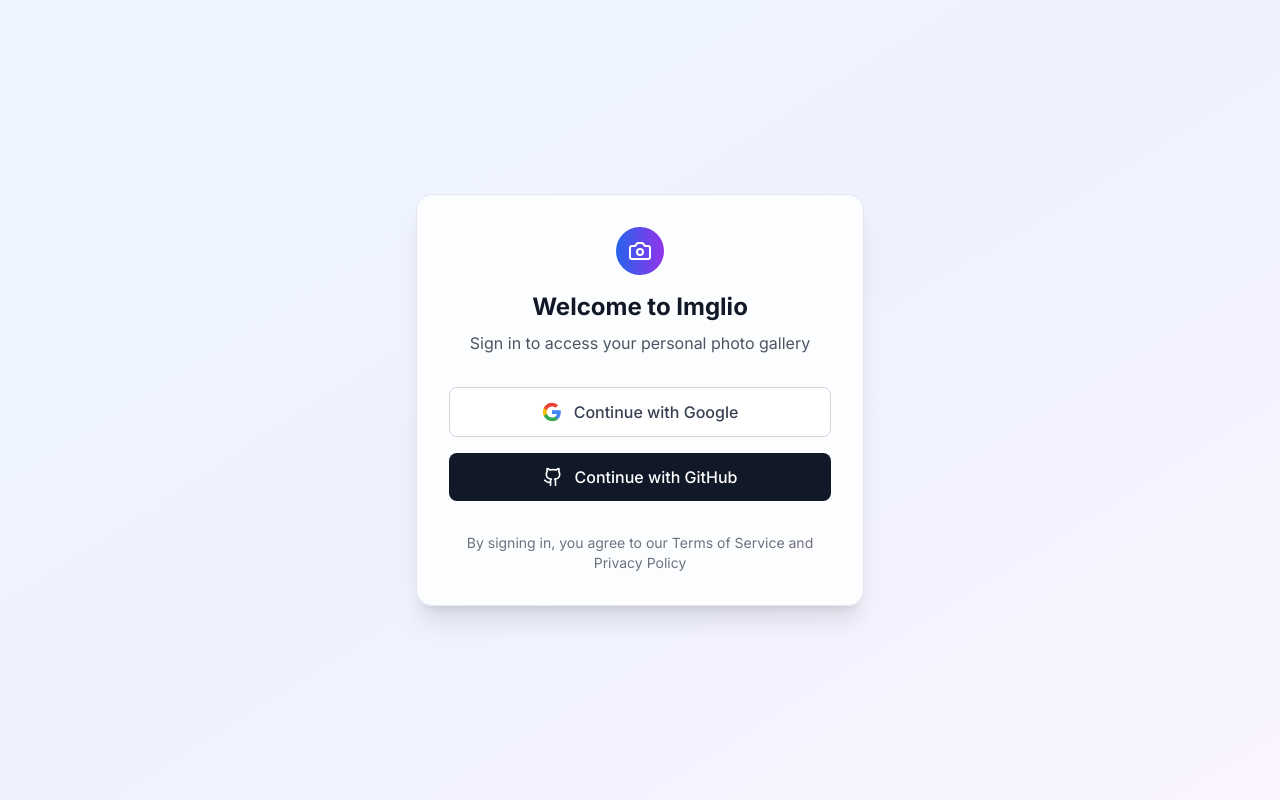
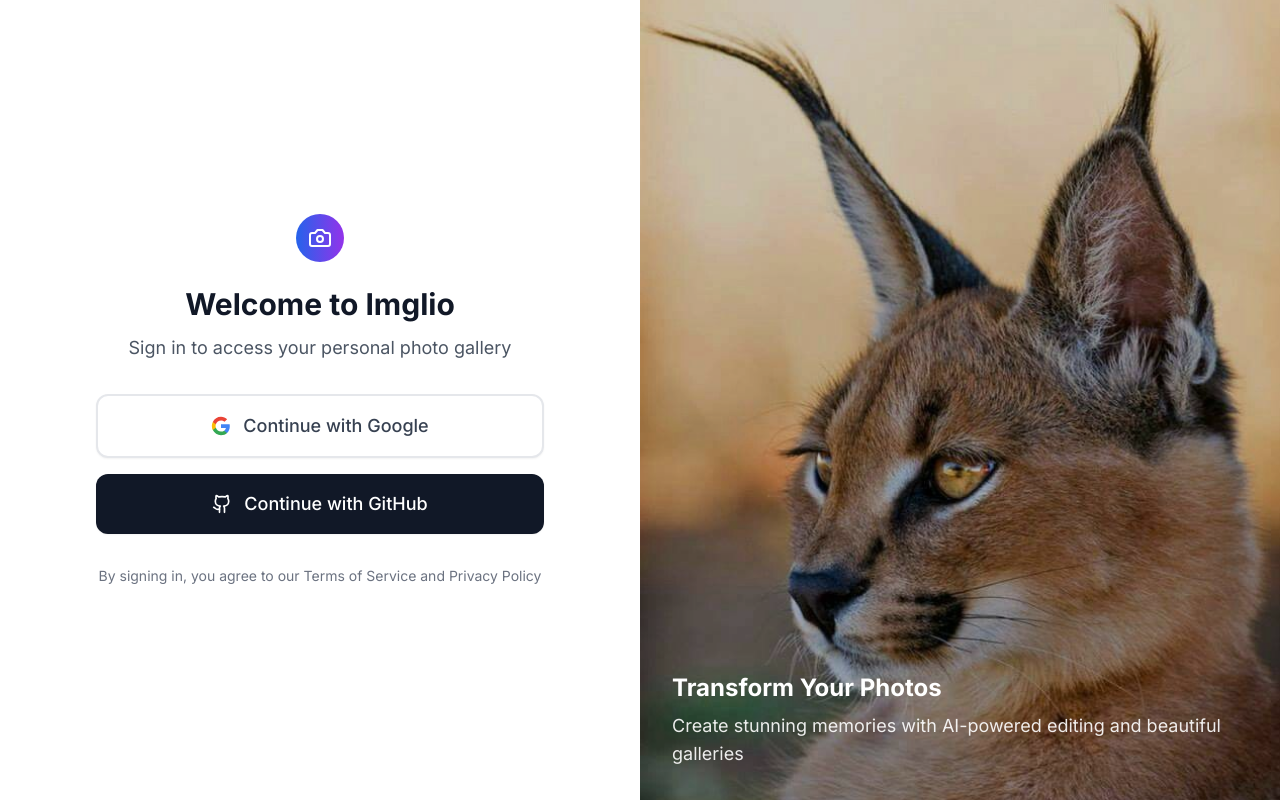
Before and after one commit to exploreanand/imglio, a Next.js app: page /auth/signin in a window 1280 px wide. Built offline with nearby package versions, Linux system fonts and the light colour scheme; what next-cloudinary would draw is missing.

Commit message:
Redesign signin page with modern half-width layout featuring home_img.jpeg

```diff
--- a/src/app/auth/signin/page.tsx
+++ b/src/app/auth/signin/page.tsx
@@ -4,15 +4,13 @@
 import { useEffect, useState } from 'react';
 import { useRouter } from 'next/navigation';
 import { Camera, Github } from 'lucide-react';
+import Image from 'next/image';
 
 import Container from '@/components/Container';
 
 export default function SignInPage() {
   const [isLoading, setIsLoading] = useState(false);
   const router = useRouter();
-
-  // Remove automatic redirect to prevent redirect loops
-  // The middleware will handle redirecting authenticated users
 
   const handleGoogleSignIn = async () => {
     setIsLoading(true);
@@ -41,19 +39,19 @@
   };
 
   return (
-    <div className="min-h-screen bg-gradient-to-br from-blue-50 via-indigo-50 to-purple-50 dark:from-gray-900 dark:via-blue-900 dark:to-purple-900 flex items-center justify-center">
-      <Container>
-        <div className="max-w-md mx-auto">
-          <div className="bg-white/80 dark:bg-gray-800/80 backdrop-blur-sm rounded-2xl shadow-xl border border-gray-200 dark:border-gray-700 p-8">
+    <div className="min-h-screen bg-white dark:bg-gray-900 flex">
+      {/* Left Side - Login Form */}
+      <div className="w-full lg:w-1/2 flex items-center justify-center p-8">
+        <div className="w-full max-w-md">
           {/* Header */}
           <div className="text-center mb-8">
-              <div className="inline-flex items-center gap-2 bg-gradient-to-r from-blue-600 to-purple-600 rounded-full p-3 mb-4">
+            <div className="inline-flex items-center gap-2 bg-gradient-to-r from-blue-600 to-purple-600 rounded-full p-3 mb-6">
               <Camera className="w-6 h-6 text-white" />
             </div>
-              <h1 className="text-2xl font-bold text-gray-900 dark:text-white mb-2">
+            <h1 className="text-3xl font-bold text-gray-900 dark:text-white mb-3">
               Welcome to Imglio
             </h1>
-              <p className="text-gray-600 dark:text-gray-300">
+            <p className="text-gray-600 dark:text-gray-300 text-lg">
               Sign in to access your personal photo gallery
             </p>
           </div>
@@ -66,7 +64,7 @@
               name="google-signin"
               onClick={handleGoogleSignIn}
               disabled={isLoading}
-                className="w-full flex items-center justify-center gap-3 px-4 py-3 bg-white dark:bg-gray-700 border border-gray-300 dark:border-gray-600 rounded-lg hover:bg-gray-50 dark:hover:bg-gray-600 transition-colors disabled:opacity-50 disabled:cursor-not-allowed"
+              className="w-full flex items-center justify-center gap-3 px-6 py-4 bg-white dark:bg-gray-800 border-2 border-gray-200 dark:border-gray-700 rounded-xl hover:bg-gray-50 dark:hover:bg-gray-700 hover:border-gray-300 dark:hover:border-gray-600 transition-all duration-200 disabled:opacity-50 disabled:cursor-not-allowed shadow-sm hover:shadow-md"
               aria-label="Sign in with Google"
             >
               <svg className="w-5 h-5" viewBox="0 0 24 24">
@@ -87,7 +85,7 @@
                   d="M12 5.38c1.62 0 3.06.56 4.21 1.64l3.15-3.15C17.45 2.09 14.97 1 12 1 7.7 1 3.99 3.47 2.18 7.07l3.66 2.84c.87-2.6 3.3-4.53 6.16-4.53z"
                 />
               </svg>
-                <span className="text-gray-700 dark:text-gray-300 font-medium">
+              <span className="text-gray-700 dark:text-gray-300 font-medium text-lg">
                 {isLoading ? 'Signing in...' : 'Continue with Google'}
               </span>
             </button>
@@ -98,11 +96,11 @@
               name="github-signin"
               onClick={handleGitHubSignIn}
               disabled={isLoading}
-                className="w-full flex items-center justify-center gap-3 px-4 py-3 bg-gray-900 dark:bg-gray-100 text-white dark:text-gray-900 rounded-lg hover:bg-gray-800 dark:hover:bg-gray-200 transition-colors disabled:opacity-50 disabled:cursor-not-allowed"
+              className="w-full flex items-center justify-center gap-3 px-6 py-4 bg-gray-900 dark:bg-gray-100 text-white dark:text-gray-900 rounded-xl hover:bg-gray-800 dark:hover:bg-gray-200 transition-all duration-200 disabled:opacity-50 disabled:cursor-not-allowed shadow-sm hover:shadow-md"
               aria-label="Sign in with GitHub"
             >
               <Github className="w-5 h-5" />
-                <span className="font-medium">
+              <span className="font-medium text-lg">
                 {isLoading ? 'Signing in...' : 'Continue with GitHub'}
               </span>
             </button>
@@ -116,7 +114,27 @@
           </div>
         </div>
       </div>
-      </Container>
+
+      {/* Right Side - Image */}
+      <div className="hidden lg:block lg:w-1/2 relative">
+        <div className="absolute inset-0 bg-gradient-to-br from-blue-600/20 via-purple-600/20 to-indigo-600/20"></div>
+        <Image
+          src="/home_img.jpeg"
+          alt="Imglio Photo Gallery"
+          fill
+          className="object-cover"
+          priority
+        />
+        <div className="absolute inset-0 bg-black/20"></div>
+        <div className="absolute bottom-8 left-8 right-8">
+          <h2 className="text-white text-2xl font-bold mb-2">
+            Transform Your Photos
+          </h2>
+          <p className="text-white/90 text-lg">
+            Create stunning memories with AI-powered editing and beautiful galleries
+          </p>
+        </div>
+      </div>
     </div>
   );
 }
```
Also changed, not shown: public/home_img.jpeg (added), 1 other file (tests, documents, lock files or other folders). Lines whose indentation alone changed are shown as unchanged.
